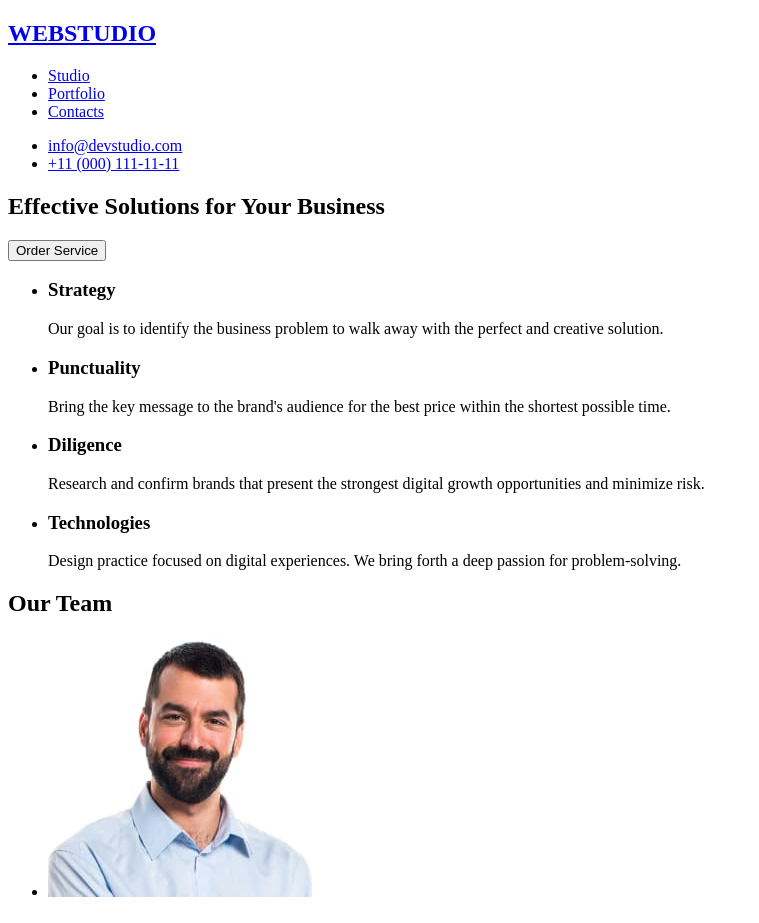
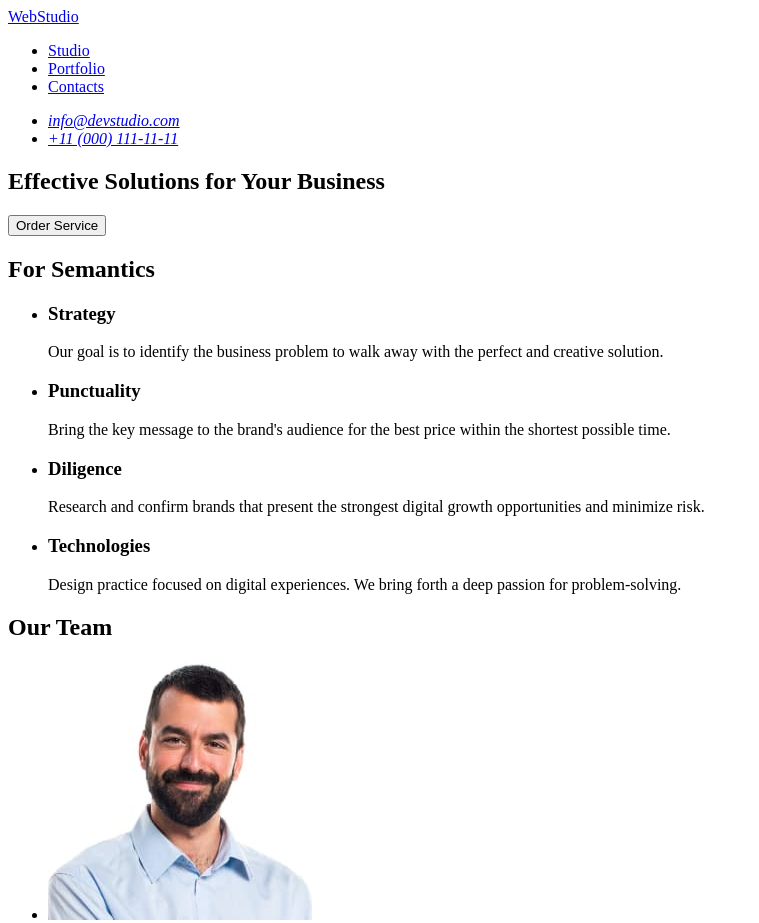
Before and after one commit to Pawel28kl/goit-markup-hw-01, a plain HTML site: page index.html in a window 1280 px wide. Shown: the top 923 px of the page, without its empty margins (0-759 px from the left). Drawn offline with Linux system fonts and the light colour scheme.

Commit message:
amendments

```diff
--- a/index.html
+++ b/index.html
@@ -8,19 +8,19 @@
   <body>
     <header>
       <nav>
-        <h2><a href="index.html">WEBSTUDIO</a></h2>
+        <a href="./index.html">WebStudio</a>
         <ul>
           <li><a href="#Studio">Studio</a></li>
           <li><a href="#Portfolio">Portfolio</a></li>
           <li><a href="Contacts">Contacts</a></li>
         </ul>
       </nav>
-      <div>
+      <address>
         <ul>
           <li><a href="mailto:info@devstudio.com">info@devstudio.com</a></li>
           <li><a href="tel:+110001111111">+11 (000) 111-11-11</a></li>
         </ul>
-      </div>
+      </address>
     </header>
     <main>
       <section>
@@ -28,6 +28,7 @@
         <button type="button">Order Service</button>
       </section>
       <section>
+        <h2>For Semantics</h2>
         <ul>
           <li>
             <h3>Strategy</h3>
@@ -106,7 +107,7 @@
       </section>
     </main>
     <footer>
-      <h2><a href="index.html">WEBSTUDIO</a></h2>
+      <h2><a href="./index.html">WebStudio</a></h2>
       <p>
         Increase the flow of customers and sales for your business with digital
         marketing & growth solutions.
```
